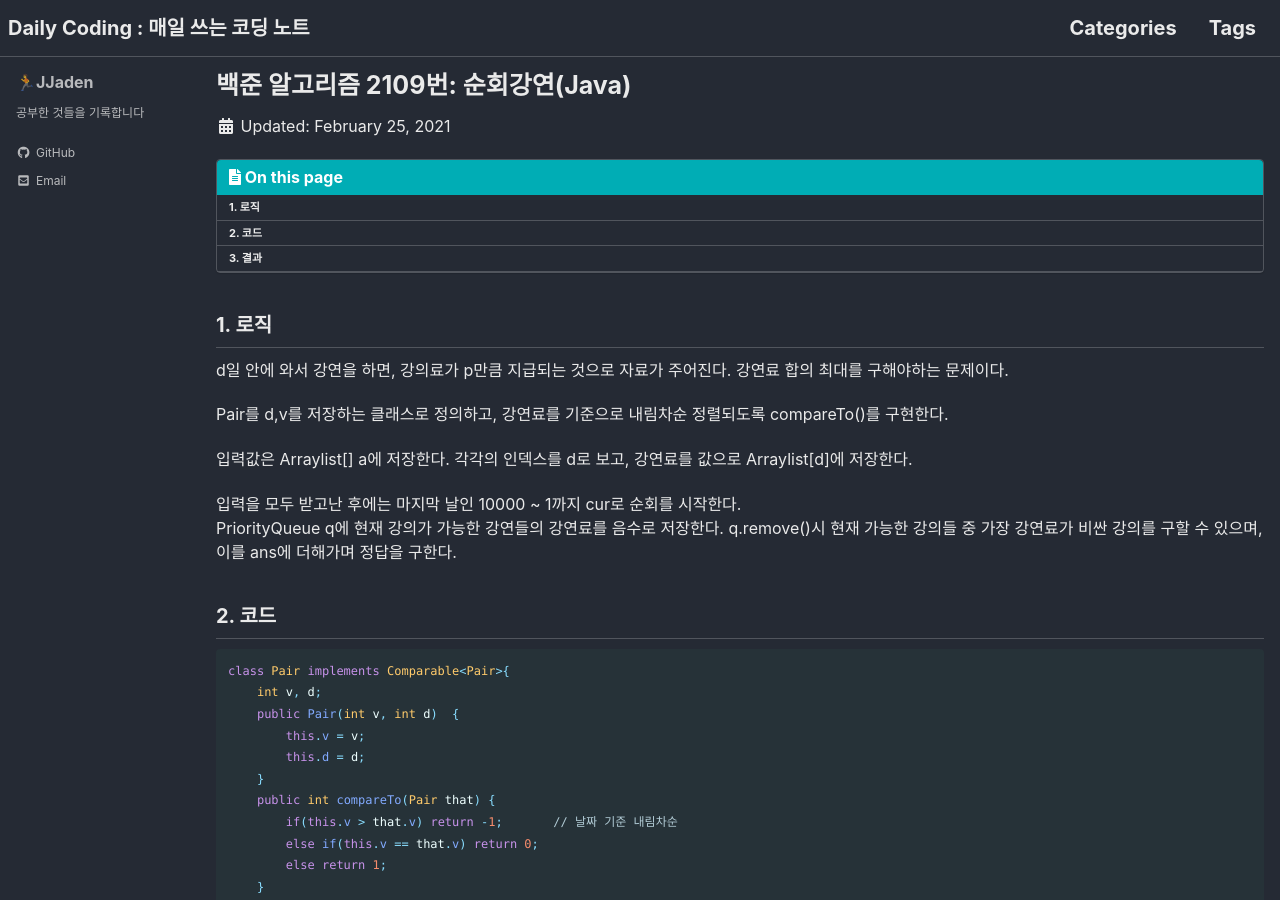
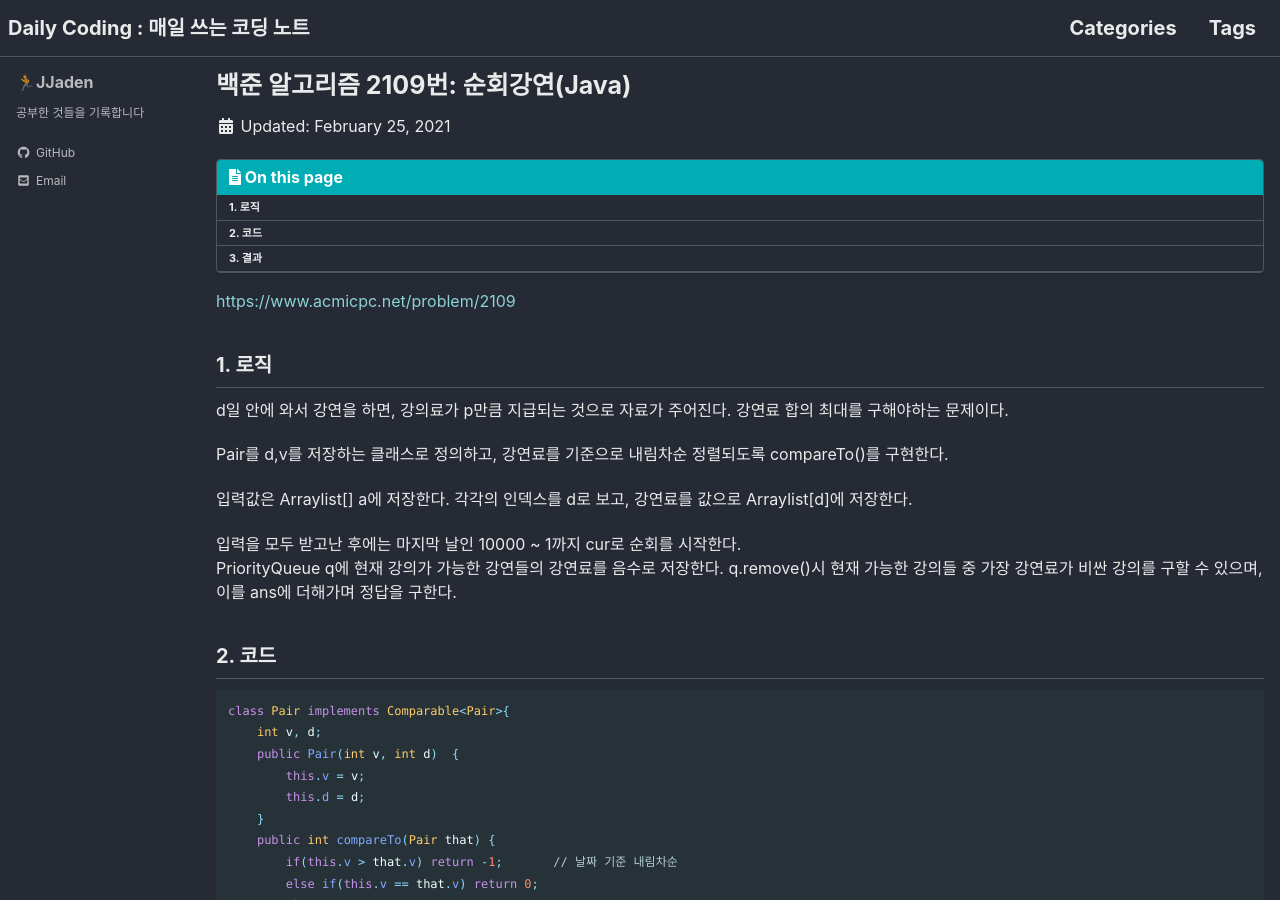
Before and after one commit to JadenKim-dev/JadenKim-dev.github.io, a Jekyll site: the page built from _posts/algorithm/2021-02-25-baek-2109.md, in a window 1280 px wide and 900 px high. Built offline with Jekyll 4.4.1, drawn with Linux system fonts in a browser that asks for light colours; cached includes are drawn as plain includes; part of the change alters nothing that is shown.

Commit message:
post added

```diff
--- a/_posts/algorithm/2021-02-25-baek-2109.md
+++ b/_posts/algorithm/2021-02-25-baek-2109.md
@@ -12,6 +12,7 @@ toc_sticky: true
 date: 2021-02-25
 last_modified_at: 2021-02-25
 ---
+<a>https://www.acmicpc.net/problem/2109</a>
 
 ## 1. 로직
 
```
